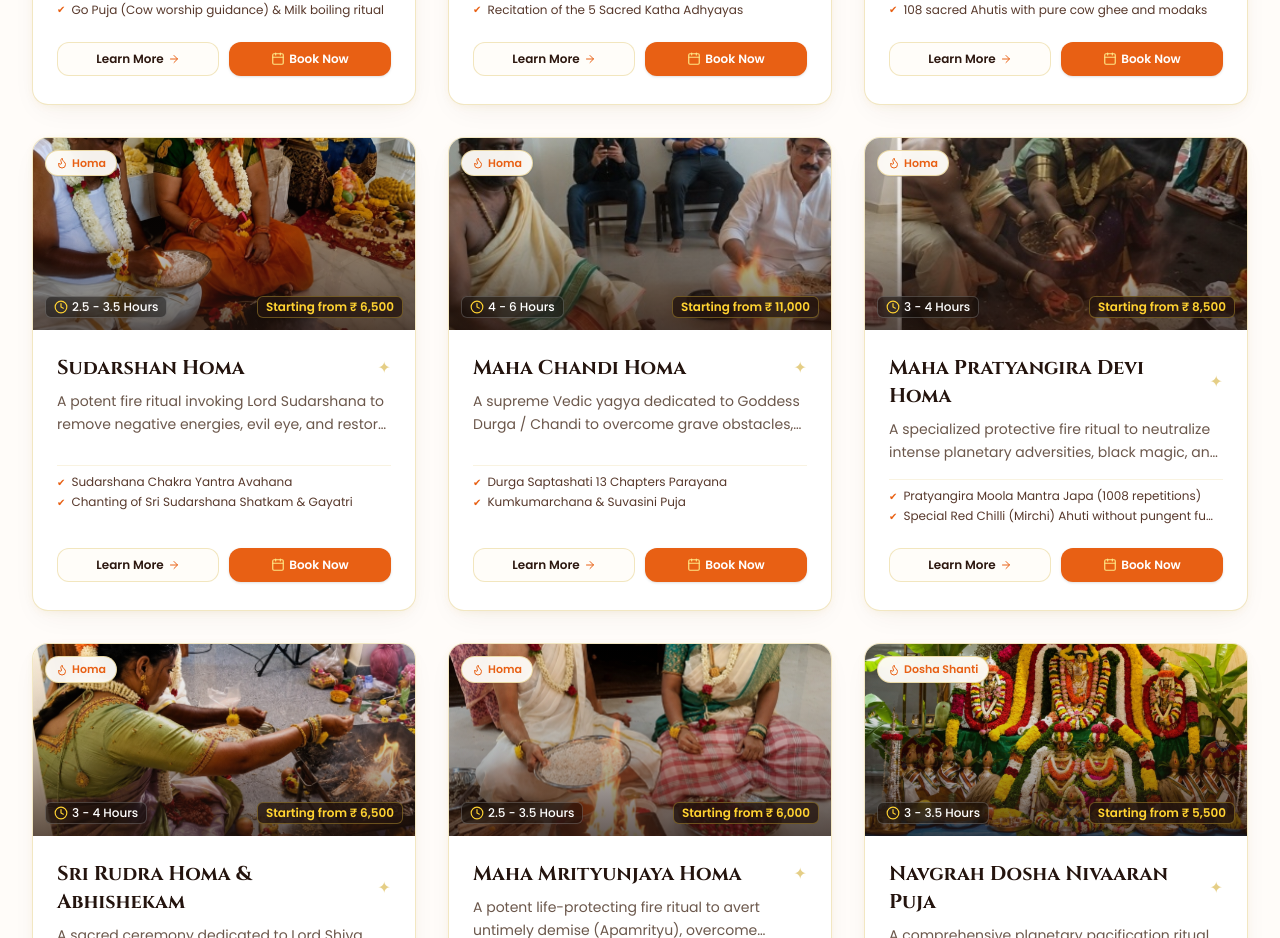
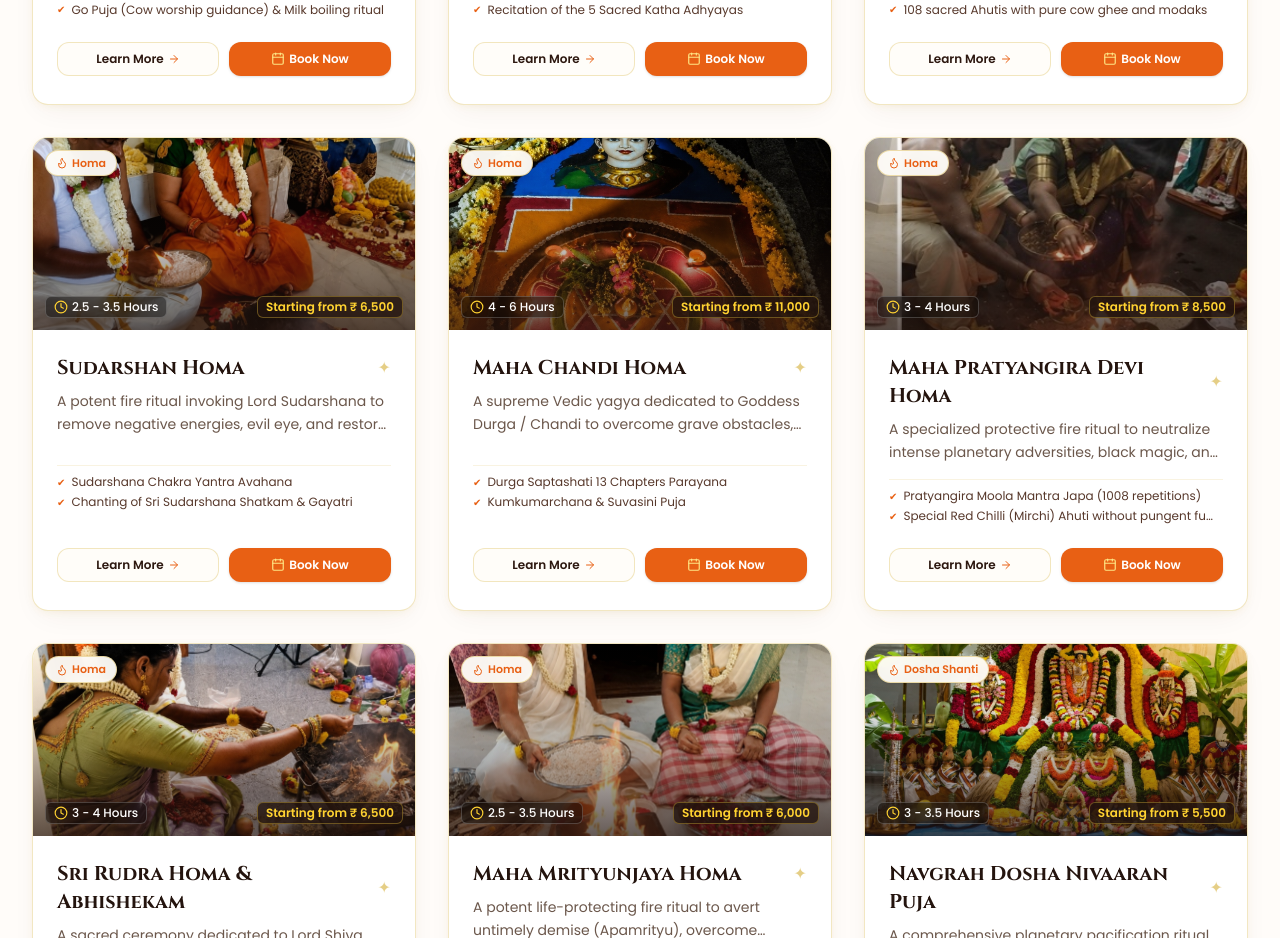
Before and after one commit to Shrikanthkk/prakash-purohit, a React (Vite) app: page /services in a window 1280 px wide. Shown: the part 1040-1978 px from the top of the page. Built offline with nearby package versions, Linux system fonts and the light colour scheme; a web font is replaced by a local one.

Commit message:
Update Maha Chandi Homa service image with authentic Devi Sri Chakra mandala photograph

```diff
--- a/src/data/galleryData.ts
+++ b/src/data/galleryData.ts
@@ -161,5 +161,13 @@ export const galleryData: GalleryItem[] = [
     image: '/services/ganapati-homa.jpg',
     caption: 'Acharya Surya Prakash Purohit conducting the sacred Maha Ganapati fire ritual with consecrated modaks and herbal ahutis.',
     location: 'Devotee Yagya Mandapam'
+  },
+  {
+    id: 'gal-19',
+    title: 'Maha Chandi Devi Sri Chakra Mandala',
+    category: 'Homa',
+    image: '/services/chandi-homa.jpg',
+    caption: 'Grand Devi alankaram with Sri Chakra Navaavarana floor mandala illuminated with terracotta Deepams.',
+    location: 'Chandi Yagya Mandapam'
   }
 ];
--- a/src/data/servicesData.ts
+++ b/src/data/servicesData.ts
@@ -171,7 +171,7 @@ export const servicesData: ServiceItem[] = [
         answer: 'Yes, with proper safety precautions, proper ventilation, and under the expert guidance of Acharya Surya Prakash Purohit.'
       }
     ],
-    image: '/services/vedic-homa-havan.jpg',
+    image: '/services/chandi-homa.jpg',
     priceNote: 'Starting from ₹ 11,000'
   },
   {
```
Also changed, not shown: public/services/chandi-homa.jpg (added), src/assets/services/chandi-homa.jpg (added).
